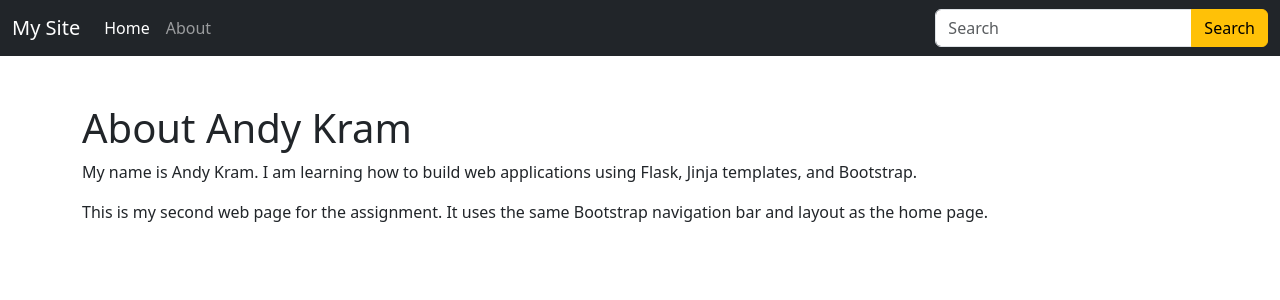
After one commit to ajkram-cpu/flask-app, a Flask app: page /about in a window 1280 px wide. The commit adds this page. Shown: the top 300 px of the page. Run offline with Flask 3, Linux system fonts and the light colour scheme.

Commit message:
about commit

```diff
--- a/app.py
+++ b/app.py
@@ -6,5 +6,9 @@ app = Flask(__name__)
 def home():
     return render_template("index.html")
 
+@app.route("/about")
+def about_page():
+    return render_template("about.html")
+
 if __name__ == "__main__":
     app.run(host="0.0.0.0", port=5002, debug=True)
--- /dev/null
+++ b/templates/about.html
@@ -0,0 +1,21 @@
+{% extends "base.html" %}
+
+{% block title %}
+About Andy Kram
+{% endblock %}
+
+{% block body %}
+<main class="container mt-5">
+    <h1>About Andy Kram</h1>
+
+    <p>
+        My name is Andy Kram. I am learning how to build web applications
+        using Flask, Jinja templates, and Bootstrap.
+    </p>
+
+    <p>
+        This is my second web page for the assignment. It uses the same
+        Bootstrap navigation bar and layout as the home page.
+    </p>
+</main>
+{% endblock %}
--- a/templates/base.html
+++ b/templates/base.html
@@ -34,7 +34,7 @@
     >
       <div class="navbar-nav">
         <a href="/" class="nav-item nav-link active">Home</a>
-        <a href="#" class="nav-item nav-link">Profile</a>
+        <a href="/about" class="nav-item nav-link">About</a>
       </div>
 
       <form class="d-flex" method="POST">
```
